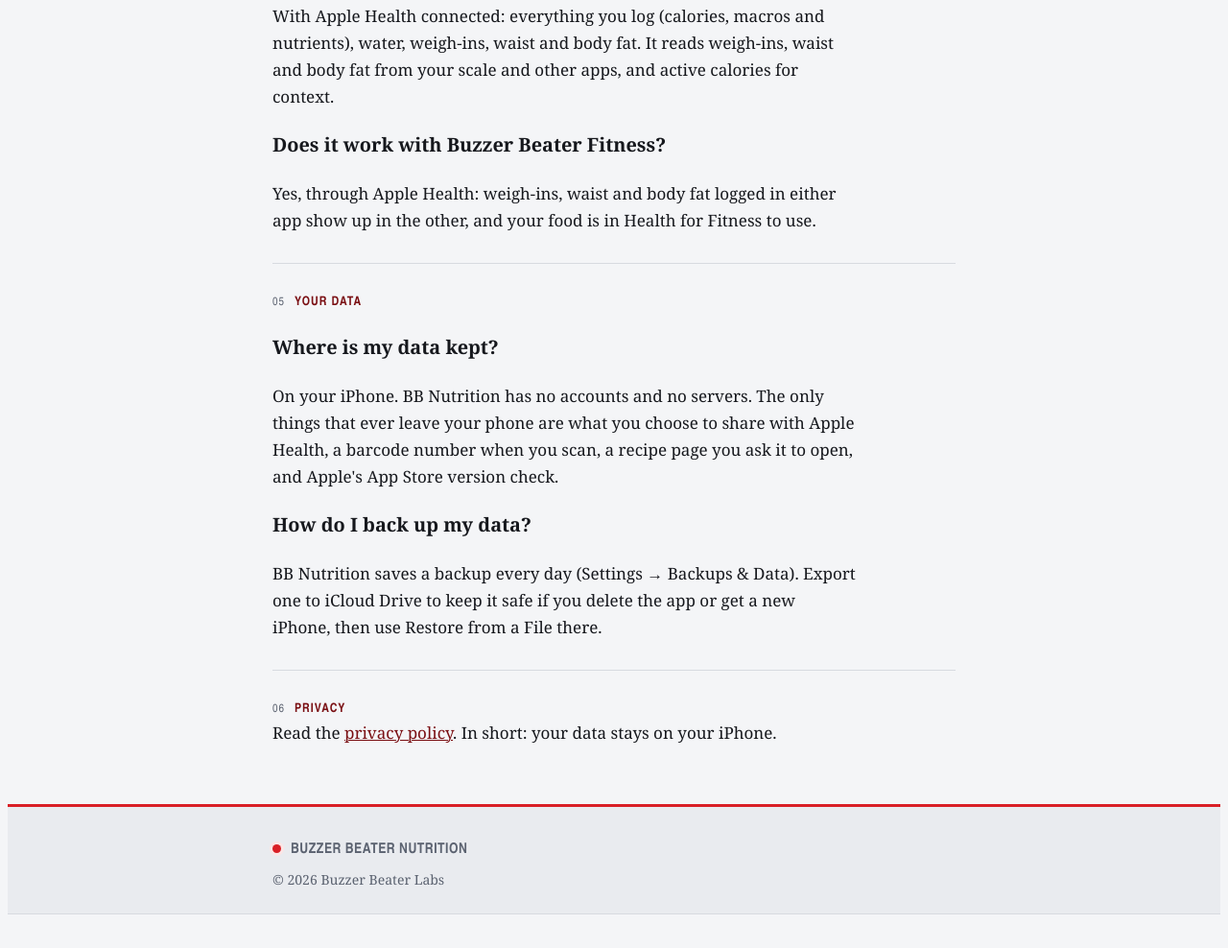
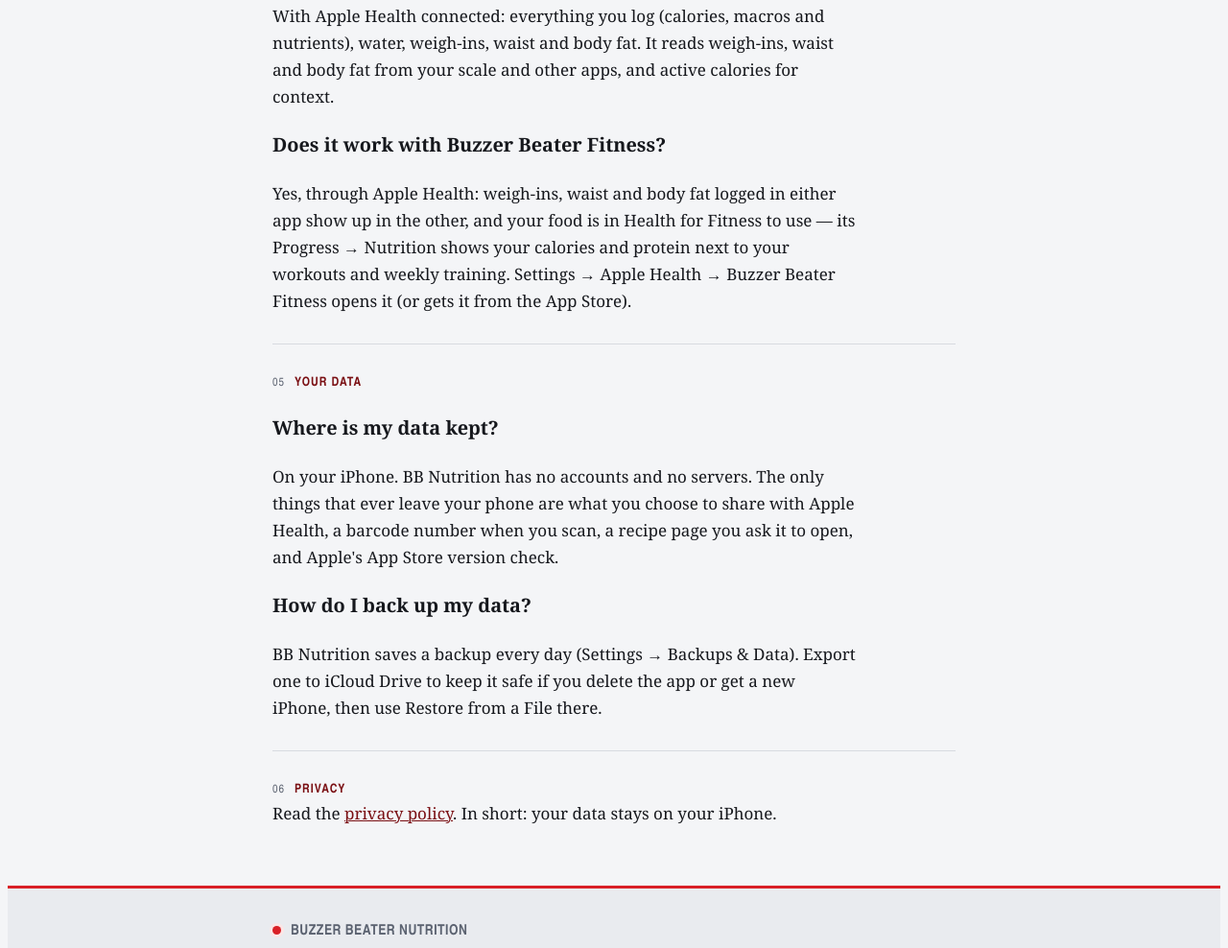
Before and after one commit to rhenze74/BB-Nutrition-Legal, a plain HTML site: page support.html in a window 1280 px wide. Shown: the part 3802-4790 px from the top of the page at 96% size. Before the commit the page ends 4763 px from the top, so only its background shows below. Drawn offline with Linux system fonts and the light colour scheme.

Commit message:
Support page: Buzzer Beater Fitness answer

```diff
--- a/support.html
+++ b/support.html
@@ -266,7 +266,7 @@
   <h3>What does BB Nutrition share with Apple Health?</h3>
   <p>With Apple Health connected: everything you log (calories, macros and nutrients), water, weigh-ins, waist and body fat. It reads weigh-ins, waist and body fat from your scale and other apps, and active calories for context.</p>
   <h3>Does it work with Buzzer Beater Fitness?</h3>
-  <p>Yes, through Apple Health: weigh-ins, waist and body fat logged in either app show up in the other, and your food is in Health for Fitness to use.</p>
+  <p>Yes, through Apple Health: weigh-ins, waist and body fat logged in either app show up in the other, and your food is in Health for Fitness to use — its Progress → Nutrition shows your calories and protein next to your workouts and weekly training. Settings → Apple Health → Buzzer Beater Fitness opens it (or gets it from the App Store).</p>
 </section>
 <section id="s5">
   <div class="eyebrow"><span class="num">05</span>Your Data</div>
```
